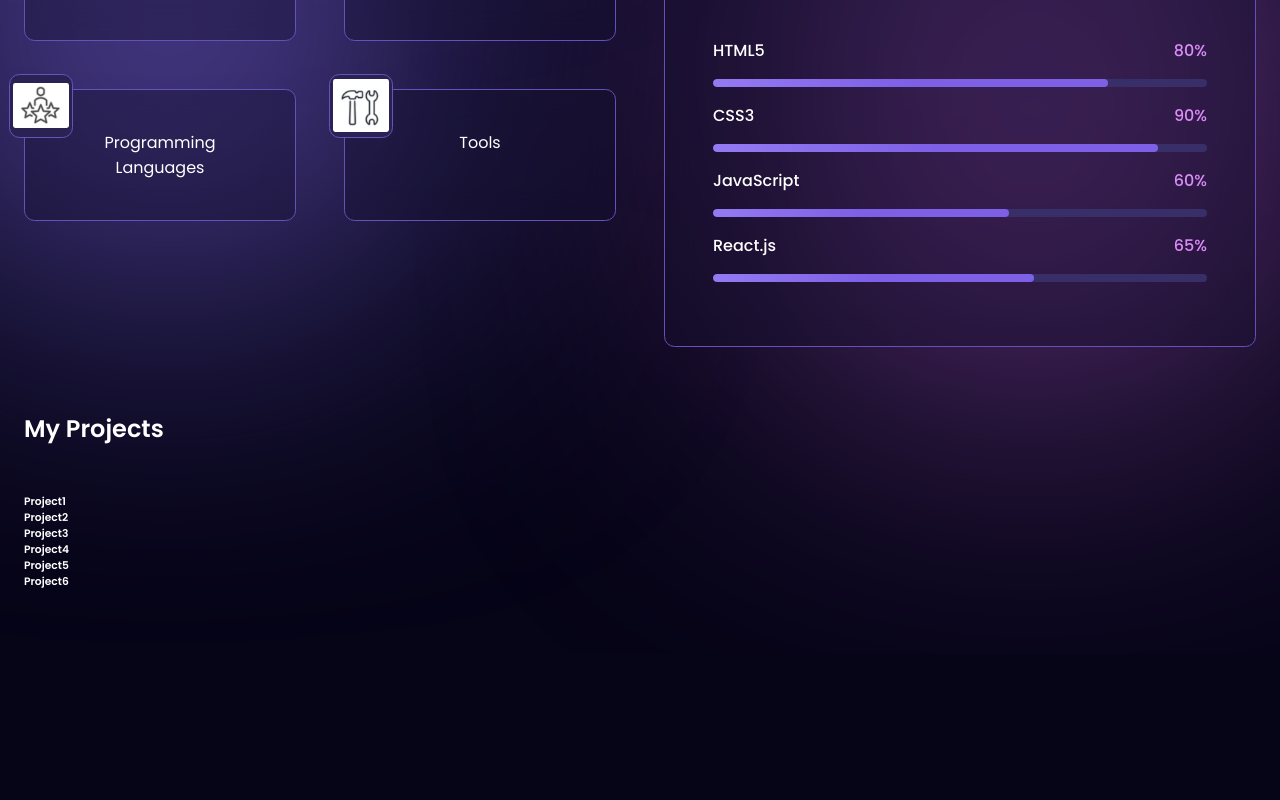
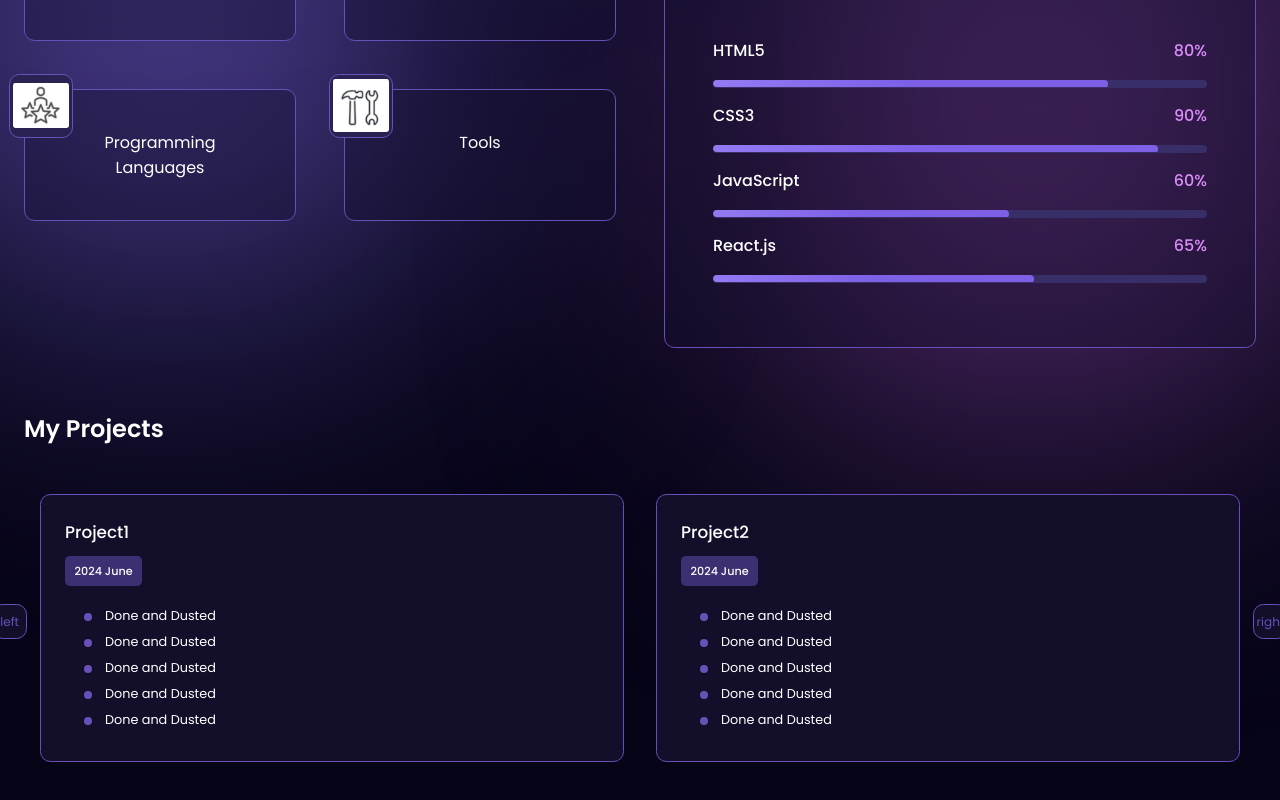
Before and after one commit to Ragapiriya/Portfolio, a React (Create React App) app: page / in a window 1280 px wide. Shown: the part 999-1799 px from the top of the page. Before the commit the page ends 1653 px from the top, so only its background shows below. Built offline with nearby package versions, Linux system fonts and the light colour scheme.

Commit message:
Projects component is completed

```diff
--- a/package.json
+++ b/package.json
@@ -9,6 +9,8 @@
     "react": "^18.3.1",
     "react-dom": "^18.3.1",
     "react-scripts": "5.0.1",
+    "react-slick": "^0.30.2",
+    "slick-carousel": "^1.8.1",
     "web-vitals": "^2.1.4"
   },
   "scripts": {
--- a/src/Components/Projects/Projects.css
+++ b/src/Components/Projects/Projects.css
@@ -8,3 +8,54 @@
     font-weight: 600;
     margin-bottom: 3rem;
 }
+
+.arrow-left,
+.arrow-right{
+    width: 2.2rem;
+    height: 2.2rem;
+    display: flex;
+    align-items: center;
+    justify-content: center;
+    color:#6751b9;
+    border-radius: 0.65rem;
+    border: 1.5px solid #6751b9;
+    background:#130f2a;
+    position: absolute;
+    top:55%;
+    z-index: 2;
+    cursor: pointer;
+}
+.arrow-left span,
+.arrow-right span{
+    font-size: 12px;
+}
+.arrow-left{
+    left: -2rem;
+}
+.arrow-right{
+    right: -2rem;
+}
+@media (max-width:1025px)
+{
+    .arrow-left{
+        left: 0rem;
+    }
+    .arrow-right{
+        right:0rem;
+    }
+}
+@media (max-width:768px)
+{
+    .projects-container h5{
+        font-size: 1.3rem;
+        margin-bottom: 2rem;
+
+    }
+
+    .arrow-left{
+        left: -1rem;
+    }
+    .arrow-right{
+        right: -1rem;
+    }
+}
--- a/src/Components/Projects/Projects.jsx
+++ b/src/Components/Projects/Projects.jsx
@@ -1,17 +1,52 @@
-import React from 'react'
+import React, { useRef } from 'react'
 import './Projects.css'
 import ProjectsCard from './ProjectsCard/ProjectsCard'
 import { projects } from '../../utils/data';
+import Slider from 'react-slick';
 const Projects = () => {
+  const sliderRef=useRef();
+  const settings={
+    dots:false,
+    infinite:true,
+    speed:500,
+    slidesToShow:2,
+    slidesToScroll:1,
+    arrows:false,
+    responsive:[
+      {
+        breakpoint:769,
+        settings:{
+          slidesToShow:1,
+          slidesToScroll:1,
+        },
+      },
+    ],
+  };
+
+  const slideRight = () =>{
+    sliderRef.current.slickNext();
+  }
+  const slideLeft = () =>{
+    sliderRef.current.slickPrev();
+  }
   return (
     <>
     <div>
      <section className='projects-container'>
         <h5>My Projects</h5>
         <div className="projects-content">
+
+            <div className="arrow-right" onClick={slideRight}>
+              <span class="material-symbols-outlined">right</span>
+            </div>
+            <div className="arrow-left" onClick={slideLeft}>
+              <span class="material-symbols-outlined">left</span>
+            </div>
+          <Slider ref={sliderRef} {...settings}>
             {projects.map((item)=>
                 <ProjectsCard key={item.title} details={item}/>
             )}
+          </Slider>
 
 
         </div>
--- a/src/Components/Projects/ProjectsCard/ProjectsCard.css
+++ b/src/Components/Projects/ProjectsCard/ProjectsCard.css
@@ -0,0 +1,52 @@
+.projects-card{
+    background: #130f2a;
+    border-radius: 0.65rem;
+    border: 1.5px solid #6751b9;
+    padding: 1.5rem;
+    margin: 0 1rem;
+}
+.projects-card h6{
+    font-size: 1.05rem;
+    font-weight: 500;
+    margin-bottom: 0.7rem;
+}
+.year{
+    display: inline-block;
+    font-size: 0.7rem;
+    font-weight: 500;
+    background-color: rgba(103, 81, 185, 0.5);
+    border-radius: 0.3rem;
+    padding: 0.4rem 0.6rem;
+    margin-bottom: 1.3rem;
+}
+
+.projects-card ul li{
+    list-style: none;
+    font-size: 0.8rem;
+    font-weight: 400;
+    margin-bottom: 0.5rem;
+    position: relative;
+}
+
+.projects-card ul li::after{
+    content: "";
+    width: 0.5rem;
+    height: 0.5rem;
+    background-color: #6751b9;
+    border-radius: 0.5rem;
+    position: absolute;
+    left: -1.3rem;
+    top:0.35rem
+}
+
+@media (max-width:768px){
+    .projects-card{
+        margin: 0;
+    }
+    .projects-card h6{
+        font-size: 0.95rem;
+    }
+    .projects-card ul li{
+        font-size: 0.75rem
+    };
+}
--- a/src/Components/Projects/ProjectsCard/ProjectsCard.jsx
+++ b/src/Components/Projects/ProjectsCard/ProjectsCard.jsx
@@ -1,10 +1,19 @@
 import React from 'react'
 import './ProjectsCard.css';
+
 const ProjectsCard = ({details}) => {
   return (
     <>
          <div className="projects-card">
             <h6>{details.title}</h6>
+            <div className='year'>{details.year}</div>
+            <ul>
+            {details.description.map((item)=>(
+                <li key={item}>{item}</li>
+              )
+              )}
+
+            </ul>
          </div>
     </>
 
--- a/src/index.js
+++ b/src/index.js
@@ -2,6 +2,9 @@ import React from 'react';
 import ReactDOM from 'react-dom/client';
 import './index.css';
 import App from './App';
+import 'slick-carousel/slick/slick.css';
+import 'slick-carousel/slick/slick-theme.css';
+
 import reportWebVitals from './reportWebVitals';
 
 const root = ReactDOM.createRoot(document.getElementById('root'));
--- a/src/utils/data.js
+++ b/src/utils/data.js
@@ -49,31 +49,36 @@ export const projects=[
     {
         title:"Project1",
         year:"2024 June",
-        description:"Done and Dusted "
+        description:["Done and Dusted","Done and Dusted","Done and Dusted","Done and Dusted","Done and Dusted"]
     },
     {
         title:"Project2",
         year:"2024 June",
-        description:"Done and Dusted"
+        description:["Done and Dusted","Done and Dusted","Done and Dusted","Done and Dusted","Done and Dusted"]
+
     },
     {
         title:"Project3",
         year:"2024 May",
-        description:"Done and Dusted"
+        description:["Done and Dusted","Done and Dusted","Done and Dusted","Done and Dusted","Done and Dusted"]
+
     },
     {
         title:"Project4",
         year:"2024 May",
-        description:"Done and Dusted"
+        description:["Done and Dusted","Done and Dusted","Done and Dusted","Done and Dusted","Done and Dusted"]
+
     },
     {
         title:"Project5",
         year:"2023 December",
-        description:"Done and Dusted"
+        description:["Done and Dusted","Done and Dusted","Done and Dusted","Done and Dusted","Done and Dusted"]
+
     },
     {
         title:"Project6",
         year:"2023 December",
-        description:"Done and Dusted"
+        description:["Done and Dusted","Done and Dusted","Done and Dusted","Done and Dusted","Done and Dusted"]
+
     }
 ];
```
Also changed, not shown: src/Components/ContactMe/ContactMe.css (added), src/Components/ContactMe/ContactMe.jsx (added), 1 other file (tests, documents, lock files or other folders).
